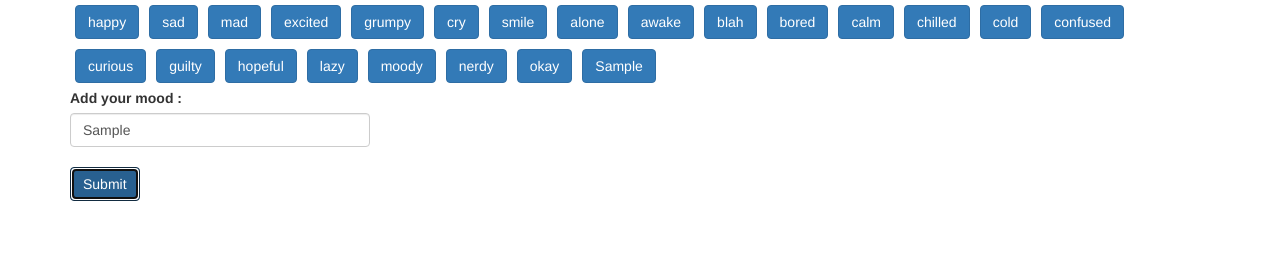
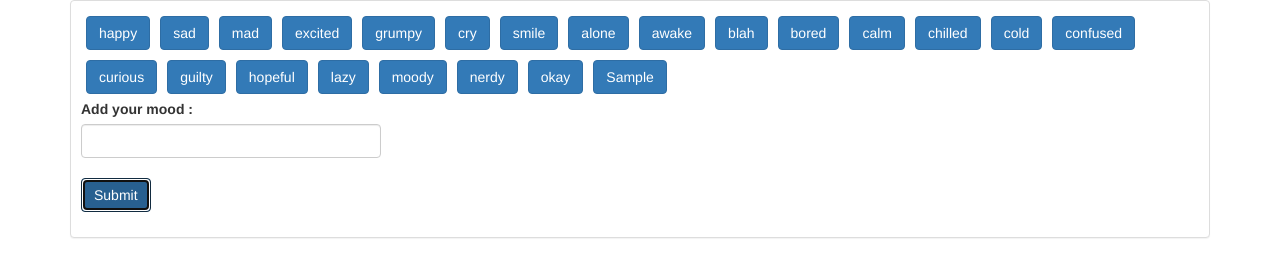
Before and after one commit to kumari-priya/gify-api, a plain HTML site: page index.html in a window 1280 px wide. Both pictures are taken after typing "Sample" into the empty fields and a click on the input "Submit". Drawn offline with nearby package versions, Linux system fonts and the light colour scheme.

Commit message:
update js

```diff
--- a/assets/css/style.css
+++ b/assets/css/style.css
@@ -9,3 +9,6 @@
 #gif-input{
   width: 300px;
 }
+#form-div{
+  padding: 10px;
+}
--- a/assets/javascript/logic.js
+++ b/assets/javascript/logic.js
@@ -1,9 +1,37 @@
-var topics = ["happy","sad","mad","excited","grumpy","cry","smile","alone","awake","blah","bored","calm","chilled","cold","confused","curious","guilty","hopeful","lazy","moody","nerdy","okay"];
+var topics = ["happy", "sad", "mad", "excited", "grumpy", "cry", "smile", "alone", "awake", "blah", "bored", "calm", "chilled", "cold", "confused", "curious", "guilty", "hopeful", "lazy", "moody", "nerdy", "okay"];
+
+// API key
+var apiKey = "K9UMRtFI3MtDZVcIXpmUykUj5eYOlI2k";
+// API image limit
+var limit = "20";
+
+
+// create buttons from the array
+function renderButtons() {
+    $("#gifs-view").empty();
+    for (var i = 0; i < topics.length; i++) {
+        var newButton = $("<button>");
+        newButton.addClass("btn btn-primary gif");
+        newButton.attr("data-name", topics[i]);
+        newButton.text(topics[i]);
+        $("#gifs-view").append(newButton);
+    }
+}
+// Add gif button
+$("#add-gif").on("click", function(event) {
+    event.preventDefault();
+    var gif = $("#gif-input").val().trim();
+    topics.push(gif);
+    renderButtons();
+    $("#gif-input").val("");
+});
 
 function displayGifs() {
     var name = $(this).attr("data-name");
+    // API url
     var queryURL = "https://api.giphy.com/v1/gifs/search?q=" +
-        name + "&api_key=dc6zaTOxFJmzC&limit=20";
+        name + "&api_key=" + apiKey + "&limit=" + limit;
+
     $.ajax({
         url: queryURL,
         method: "GET"
@@ -14,7 +42,7 @@ function displayGifs() {
             var resultDiv = $("<div>");
             resultDiv.addClass("panel panel-default img-box");
             var p = $("<p>");
-            p.text("Rating : "+results[i].rating);
+            p.text("Rating : " + results[i].rating);
             var resultImage = $("<img>");
             resultImage.attr("src", results[i].images.fixed_height_still.url);
             resultImage.attr("data-still", results[i].images.fixed_height_still.url);
@@ -27,25 +55,6 @@ function displayGifs() {
         }
     });
 }
-
-
-function renderButtons() {
-    $("#gifs-view").empty();
-    for (var i = 0; i < topics.length; i++) {
-        var newButton = $("<button>");
-        newButton.addClass("btn btn-primary gif");
-        newButton.attr("data-name", topics[i]);
-        newButton.text(topics[i]);
-        $("#gifs-view").append(newButton);
-    }
-}
-
-$("#add-gif").on("click", function(event) {
-    event.preventDefault();
-    var gif = $("#gif-input").val().trim();
-    topics.push(gif);
-    renderButtons();
-});
 
 function playGifs() {
     var image = $(this);
@@ -62,8 +71,9 @@ function playGifs() {
     }
 }
 
+// create buttons from the array on page load
 renderButtons();
-
+// display gifs on the click of button event handler
 $(document).on("click", ".gif", displayGifs);
-
+// play pause gifs event handler
 $(document).on("click", ".play", playGifs);
--- a/index.html
+++ b/index.html
@@ -8,16 +8,18 @@
     <link rel="stylesheet" href="https://maxcdn.bootstrapcdn.com/bootstrap/3.3.7/css/bootstrap.min.css">
 <!-- Custom CSS -->
   <link rel="stylesheet" href="./assets/css/style.css">
-  <title>Giphy</title>
+  <title>Giphy Search</title>
 </head>
 <body>
   <div class="container">
+    <div class="panel panel-default" id="form-div">
         <div id="gifs-view"></div>
           <form id="gif-form" class="form-group">
               <label for="gif-input">Add your mood : </label>
               <input type="text" id="gif-input"  class="form-control" ><br>
               <input id="add-gif" type="submit" value="Submit" class="btn btn-primary">
           </form>
+    </div>
       <div id="gif-result"></div>
 </div>
     <!-- JQuery and Bootstrap JavaScript -->
```
Lines whose indentation alone changed are shown as unchanged.
